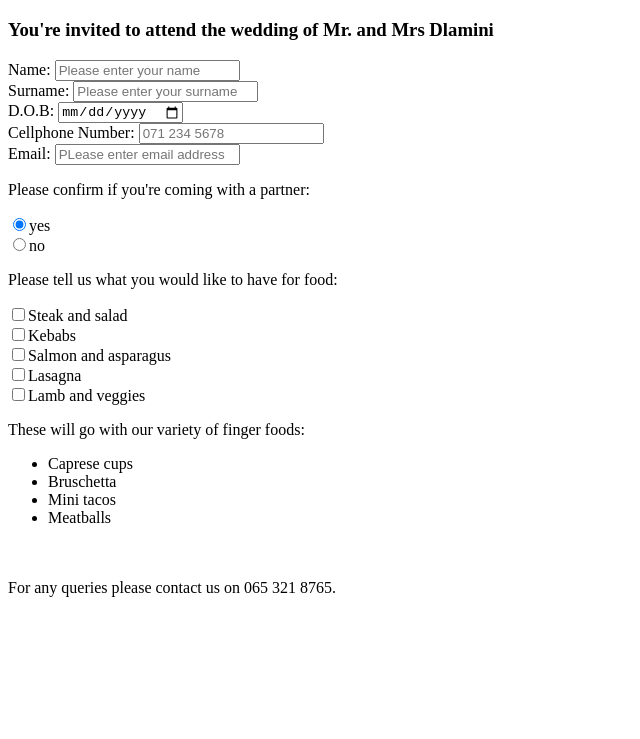
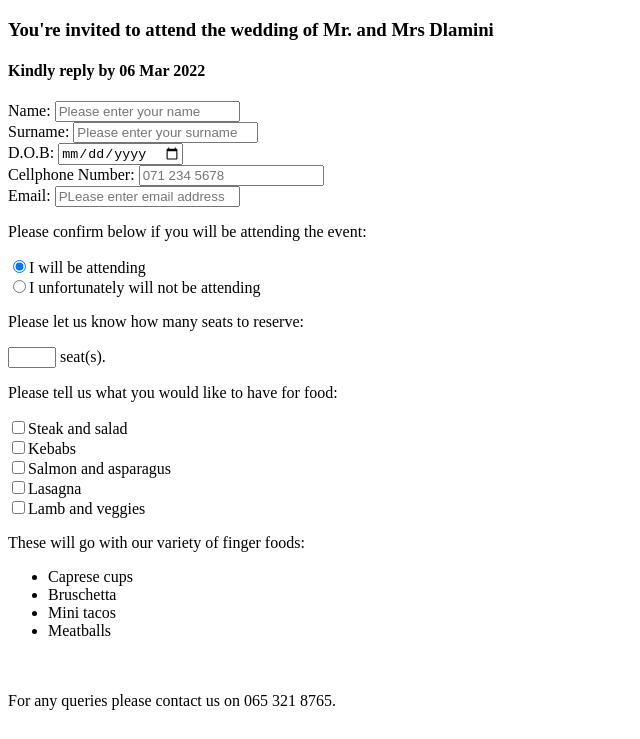
Before and after one commit to shiceka/RSVP-form, a plain HTML site: page index.html in a window 1280 px wide. Shown: the part 61-800 px from the top of the page, without its empty margins (0-640 px from the left). Drawn offline with Linux system fonts and the light colour scheme.

Commit message:
RSVP-form

```diff
--- a/index.html
+++ b/index.html
@@ -10,15 +10,19 @@
 <body>
   <h1>Wedding Invitation!!!</h1>
   <h3>You're invited to attend the wedding of Mr. and Mrs Dlamini</h3>
+  <h4>Kindly reply by 06  Mar  2022</h4>
+  <form id="invitation-form">
   <label for="name">Name: <input type="text" name="details" placeholder="Please enter your name" required>
 </label><br>
 <label for="surname">Surname: <input type="text" name="details" placeholder="Please enter your surname" required></label><br>
 <label for="dob">D.O.B: <input type="date" name="details" id="dob"></label><br>
 <label for="tel">Cellphone Number: <input type="tel" name="details" id="tel_number" placeholder="071 234 5678" required></label><br>
 <label for="email">Email: <input type="email" name="details" id="email" placeholder="PLease enter email address"></label><br>
-<p>Please confirm if you're coming with a partner: </p>
-<label for="yes"><input type="radio" name="partner" id="partner_yes" checked>yes</label><br>
-<label for="no"><input type="radio" name="partner" id="partner_no">no</label><br>
+<p>Please confirm below if you will be attending the event:</p>
+<label for="coming"><input type="radio" name="attending" id="coming" checked>I will be attending</label><br>
+<label for="not_coming"><input type="radio" name="attending" id="not_coming">I unfortunately will not be attending</label>
+<p>Please let us know how many seats to reserve: </p>
+<label for="saets"><input type="number" name="seats" id="seats" min="1" max="2"> seat(s). </label><br>
 <p>Please tell us what you would like to have for food:</p>
 <label for="steak"><input type="checkbox" name="food" id="steak">Steak and salad</label><br>
 <label for="kebab"><input type="checkbox" name="food" id="kebab">Kebabs</label><br>
@@ -32,7 +36,7 @@
     <li>Mini tacos</li>
     <li>Meatballs</li>
 </ul></p><br>
-
+</form>
 <br><footer>For any queries please contact us on 065 321 8765.</footer>
 
 
--- a/styles.css
+++ b/styles.css
@@ -0,0 +1,3 @@
+body {
+    background: url("https://www.google.com/url?sa=i&url=http%3A%2F%2Fm.gettywallpapers.com%2Fbeautiful-wallpapers%2F&psig=AOvVaw2UcztEtsHWLuebOMwULkkO&ust=1645625130635000&source=images&cd=vfe&ved=0CAsQjRxqFwoTCLjewPS9k_YCFQAAAAAdAAAAABAD");
+}
```
